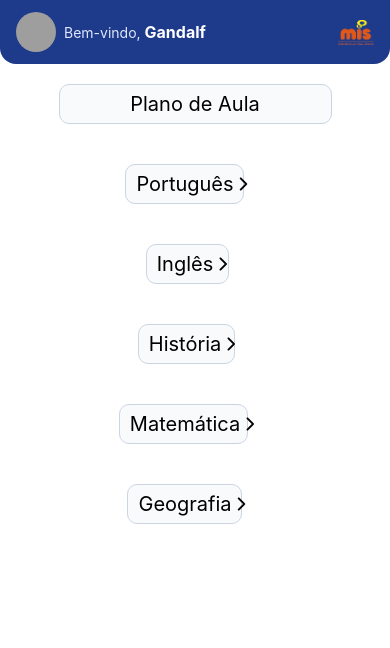
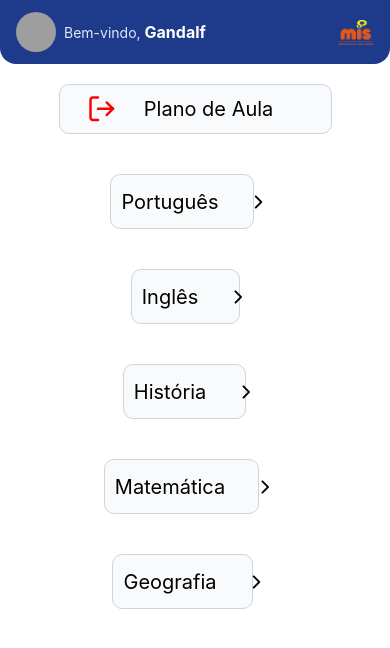
Before and after one commit to The-Vonky/MisParent, a React Native app: screen /PlanoDeAula in a window 390 px wide. Shown: the top 648 px of the page. Built offline with nearby package versions, Linux system fonts and the light colour scheme; grey boxes are pictures that could not be loaded; some icons are missing.

Commit message:
Add - Icon-App, icons

```diff
--- a/app.json
+++ b/app.json
@@ -4,7 +4,7 @@
     "slug": "MisParent",
     "version": "1.0.0",
     "orientation": "portrait",
-    "icon": "./assets/icon.png",
+    "icon": "./assets/Logo-Icon-app.png",
     "userInterfaceStyle": "light",
     "newArchEnabled": true,
     "splash": {
--- a/src/screens/PlanoDeAulaDetalhadoScreen.js
+++ b/src/screens/PlanoDeAulaDetalhadoScreen.js
@@ -5,6 +5,7 @@ import MessagesModal from '../components/MessagesModal';
 import NotificationModal from '../components/NotificationModal';
 import ProfileMenu from '../components/ProfileMenu';
 import Ionicons from 'react-native-vector-icons/Ionicons';
+import Feather from 'react-native-vector-icons/Feather';
 import { useNavigation } from '@react-navigation/native';
 import React, { useState, useRef } from 'react';
 import { Animated, TouchableOpacity, View, Text, StyleSheet } from 'react-native';
@@ -34,7 +35,7 @@ const PlanoDeAulaDetalhadoScreen = ({ route }) => {
   const { materia } = route.params;
 
   const [expandido, setExpandido] = useState(false);
-  const [contentHeight, setContentHeight] = useState(0); // NOVO
+  const [contentHeight, setContentHeight] = useState(0);
 
     const toggleExpand = () => {
     const toValue = expandido ? 0 : contentHeight;
@@ -106,8 +107,11 @@ const PlanoDeAulaDetalhadoScreen = ({ route }) => {
 
             <View style={styles.body}>
                 <View style={styles.box}>
-                    <Text style={styles.title}>Plano De Aula:</Text>
-                    <Text style={styles.materia}>{materia}</Text>
+                    <Feather name="log-out" size={30} color="#FF0000" onPress={() => navigation.navigate('PlanoDeAula')} />
+                    <View style={styles.text2}>
+                        <Text style={styles.title}>Plano De Aula: </Text>
+                        <Text style={styles.materia}>{materia}</Text>
+                    </View>
                 </View>
                 <TouchableOpacity onPress={toggleExpand} activeOpacity={0.8}>
                     <View style={styles.box2}>
@@ -181,7 +185,7 @@ const styles = StyleSheet.create({
         borderRadius: 10,
         borderStyle: 'solid',
         alignItems: 'center',
-        justifyContent: 'center',
+        justifyContent: 'space-evenly',
     },
 
     box2: {
@@ -217,6 +221,12 @@ const styles = StyleSheet.create({
         marginTop: 5,
     },
 
+    text2: {
+        flexDirection: 'row',
+        justifyContent: 'flex-start',
+        marginRight: 25,
+    },
+
     divider: {
         height: 1,
         backgroundColor: '#e5e7eb',
--- a/src/screens/PlanoDeAulaScreen.js
+++ b/src/screens/PlanoDeAulaScreen.js
@@ -7,6 +7,7 @@ import MessagesModal from '../components/MessagesModal';
 import NotificationModal from '../components/NotificationModal';
 import ProfileMenu from '../components/ProfileMenu';
 import Ionicons from 'react-native-vector-icons/Ionicons';
+import Feather from 'react-native-vector-icons/Feather';
 import { useNavigation } from '@react-navigation/native';
 import { TouchableOpacity } from 'react-native';
 
@@ -48,6 +49,7 @@ const PlanoDeAulaScreen = () => {
     <View style={styles.body}>
 
       <View style={styles.box}>
+        <Feather name="log-out" size={30} color="#FF0000" onPress={() => navigation.navigate('Home')} />
         <Text style={styles.text}>Plano de Aula</Text>
       </View>
 
@@ -95,7 +97,8 @@ const styles = StyleSheet.create({
 
   box: {
     width: '70%',
-    height: 40,
+    flexDirection: 'row',
+    height: 50,
     backgroundColor: '#F8FAFC',
     marginTop: 20,
     borderWidth: 1,
@@ -103,7 +106,7 @@ const styles = StyleSheet.create({
     borderRadius: 10,
     borderStyle: 'solid',
     alignItems: 'center',
-    justifyContent: 'center',
+    justifyContent: 'space-evenly',
   },
 
   box2: {
@@ -112,7 +115,7 @@ const styles = StyleSheet.create({
     paddingLeft: 10,
     paddingRight: 10,
     width: '85%',
-    height: 40,
+    height: 55,
     backgroundColor: '#F8FAFC',
 
     borderWidth: 1,
@@ -126,6 +129,7 @@ const styles = StyleSheet.create({
   text: {
     color: '#000',
     fontSize: 20,
+    marginRight: 30,
   },
 
 })
```
Also changed, not shown: assets/Logo-Icon-app.png (added).
